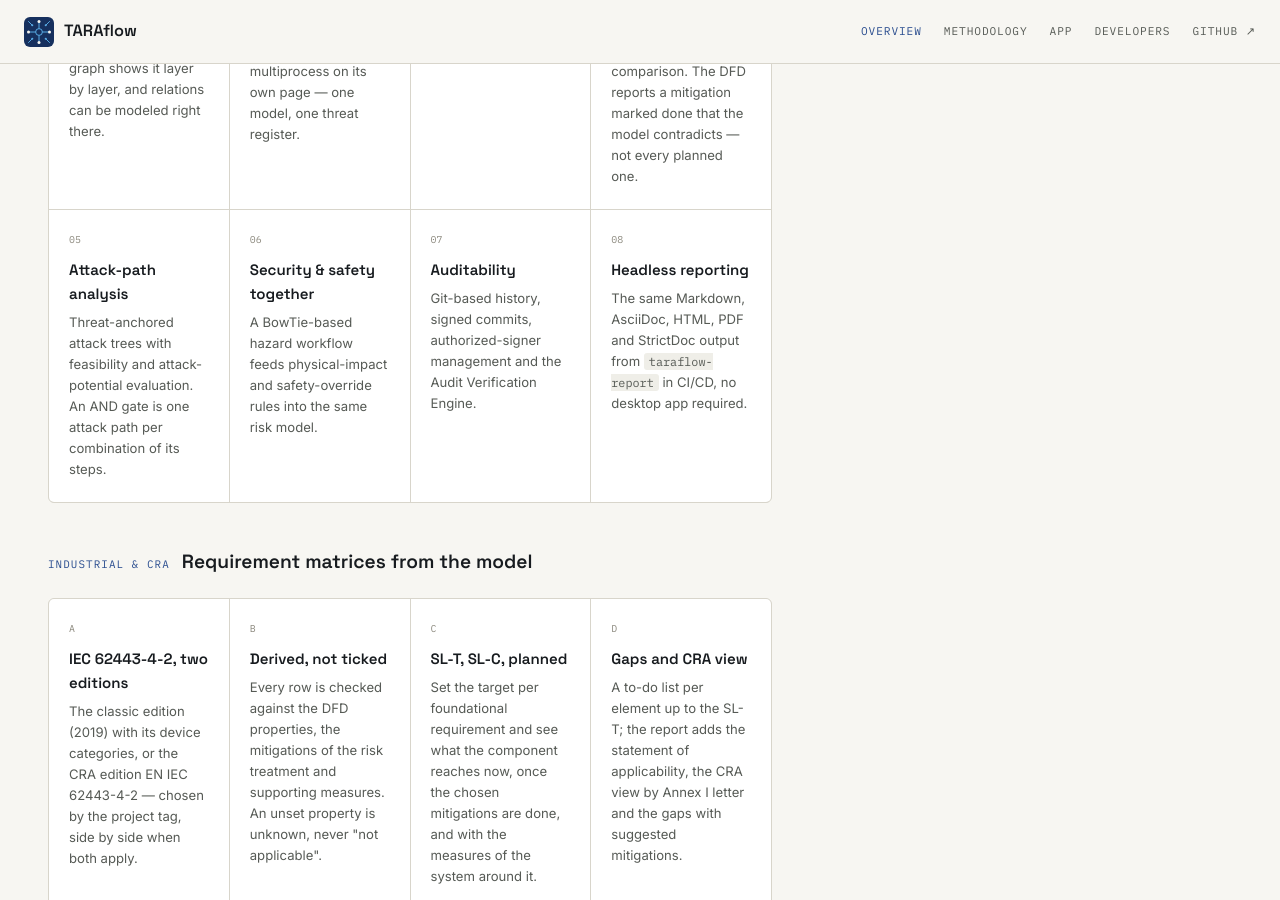
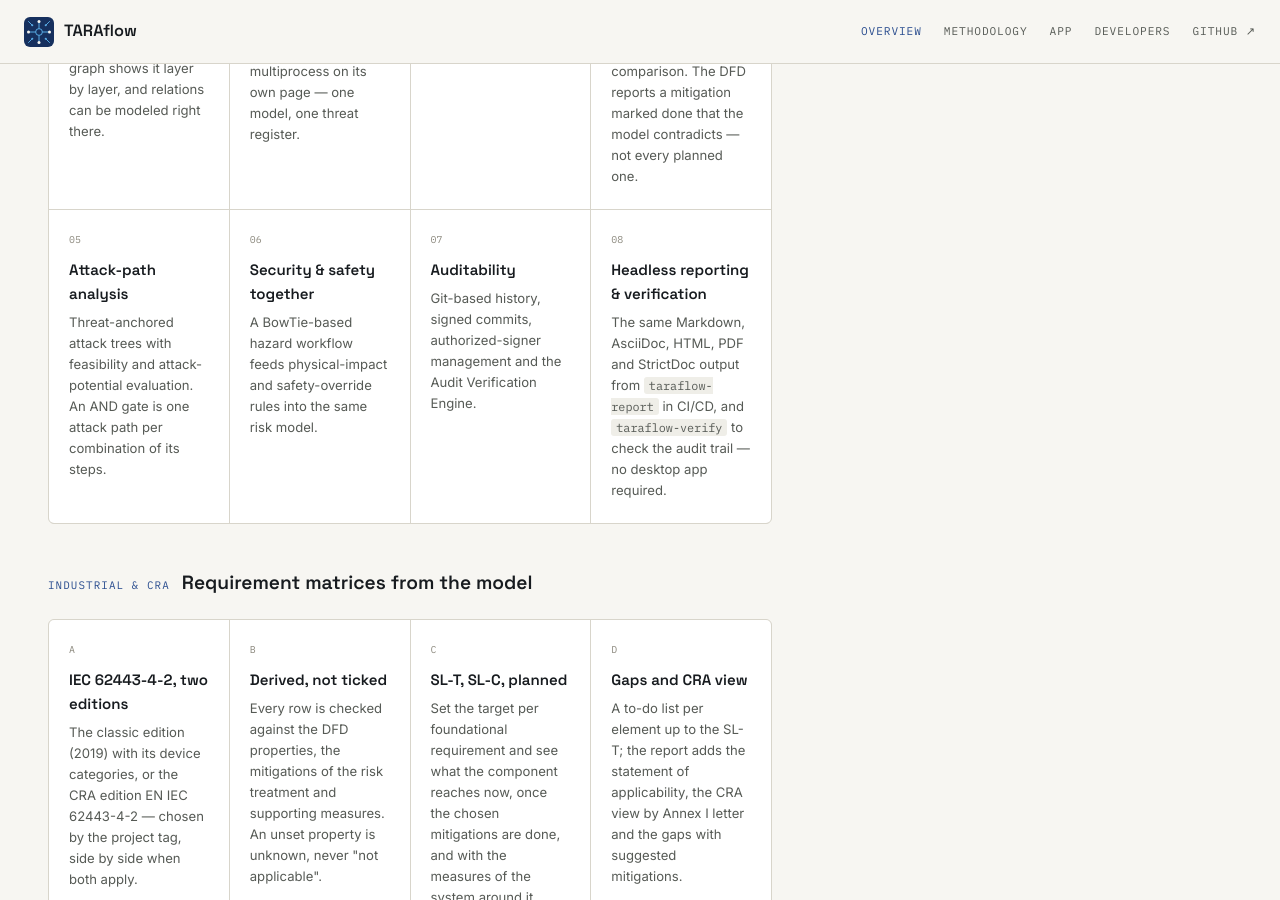
Before and after one commit to TARAflow/TARAflow.github.io, a Jekyll site: the page built from index.html, in a window 1280 px wide and 900 px high, scrolled down 2441 px. Built offline with Jekyll 4.4.1, drawn with Linux system fonts in a browser that asks for light colours; comment, search, counter and statistics services are not loaded.

Commit message:
docs(site): home — ETSI TVRA tag, taraflow-verify

```diff
--- a/index.html
+++ b/index.html
@@ -72,6 +72,7 @@
         <span class="tag">ISO/SAE 21434</span>
         <span class="tag">EU Cyber Resilience Act</span>
         <span class="tag">EN 50742</span>
+        <span class="tag">ETSI TVRA</span>
         <span class="tag">STRIDE</span>
         <span class="tag">CIANAAA</span>
       </div>
@@ -121,7 +122,7 @@
     <div class="feature"><div class="fnum">05</div><h3>Attack-path analysis</h3><p>Threat-anchored attack trees with feasibility and attack-potential evaluation. An AND gate is one attack path per combination of its steps.</p></div>
     <div class="feature"><div class="fnum">06</div><h3>Security &amp; safety together</h3><p>A BowTie-based hazard workflow feeds physical-impact and safety-override rules into the same risk model.</p></div>
     <div class="feature"><div class="fnum">07</div><h3>Auditability</h3><p>Git-based history, signed commits, authorized-signer management and the Audit Verification Engine.</p></div>
-    <div class="feature"><div class="fnum">08</div><h3>Headless reporting</h3><p>The same Markdown, AsciiDoc, HTML, PDF and StrictDoc output from <code>taraflow-report</code> in CI/CD, no desktop app required.</p></div>
+    <div class="feature"><div class="fnum">08</div><h3>Headless reporting &amp; verification</h3><p>The same Markdown, AsciiDoc, HTML, PDF and StrictDoc output from <code>taraflow-report</code> in CI/CD, and <code>taraflow-verify</code> to check the audit trail — no desktop app required.</p></div>
   </div>
 </section>
 
```
